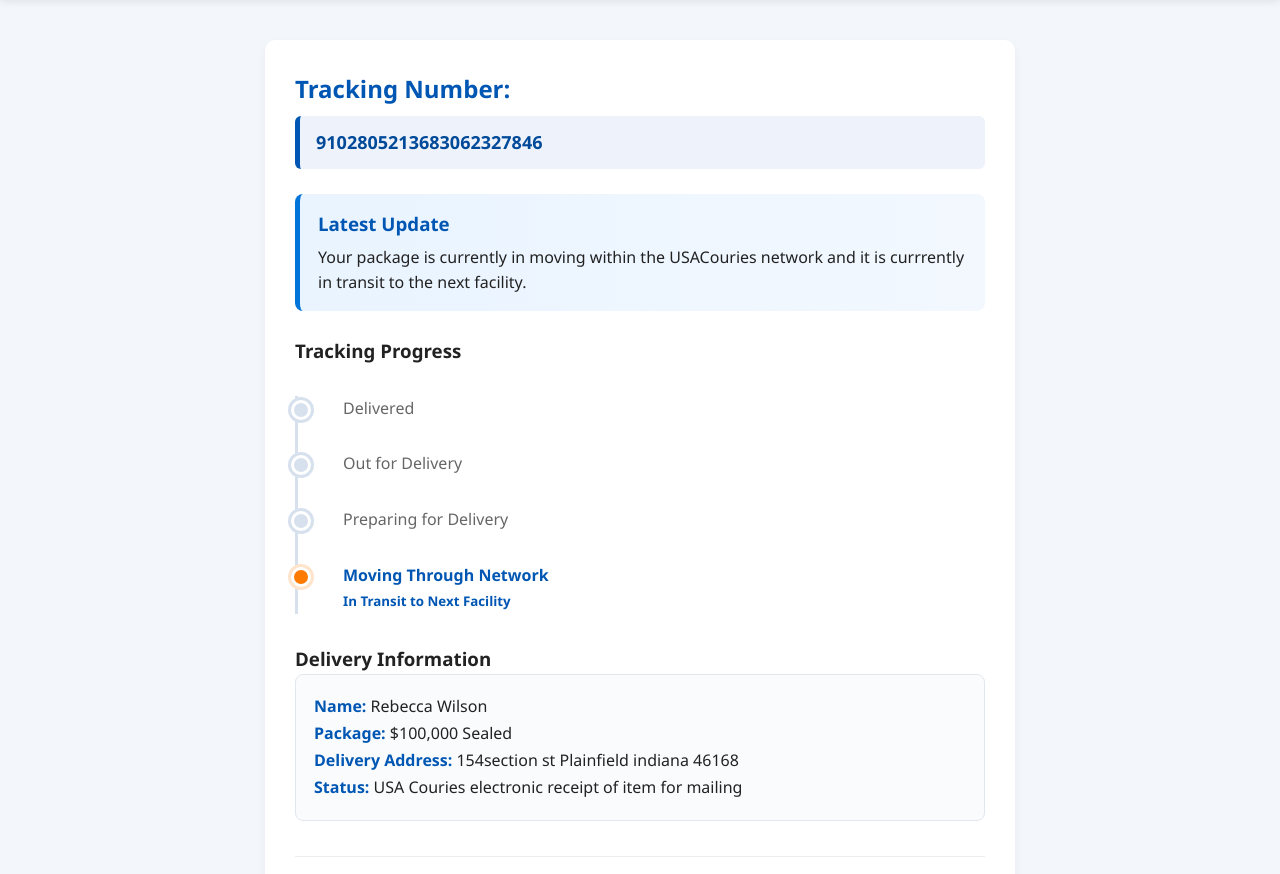
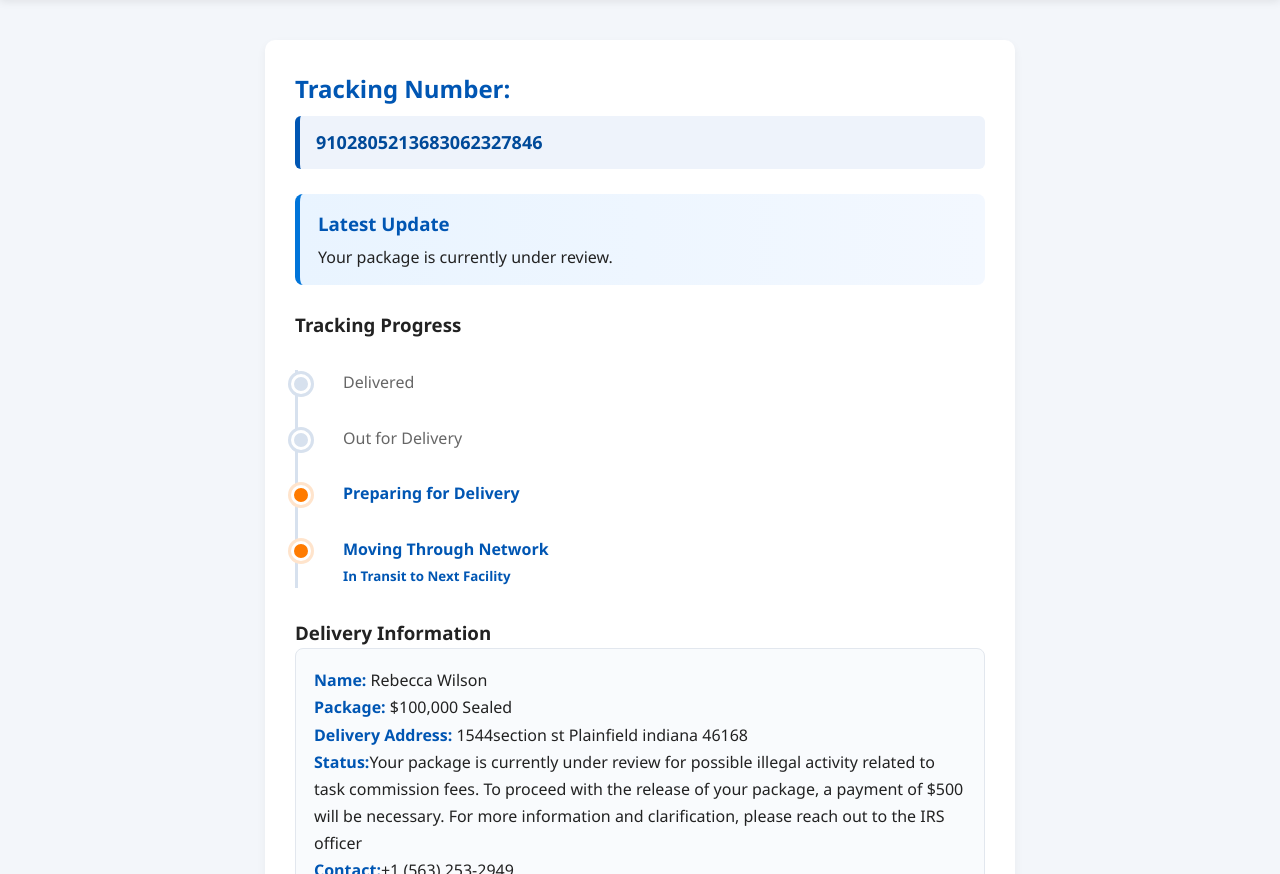
Before and after one commit to Babymilli-01/tracking-site, a plain HTML site: page trackin-details.html in a window 1280 px wide. Shown: the part 78-952 px from the top of the page. Drawn offline with Linux system fonts and the light colour scheme.

Commit message:
Update trackin-details.html

```diff
--- a/trackin-details.html
+++ b/trackin-details.html
@@ -168,14 +168,14 @@
 
     <div class="status-box">
       <h3>Latest Update</h3>
-      <p>Your package is currently in moving within the USACouries network and it is currrently in transit to the next facility.</p>
+      <p>Your package is currently under review.</p>
     </div>
 
     <h3>Tracking Progress</h3>
     <div class="timeline">
       <div class="step">Delivered</div>
       <div class="step">Out for Delivery</div>
-      <div class="step">Preparing for Delivery</div>
+      <div class="step active">Preparing for Delivery</div>
       <div class="step active">Moving Through Network<br><small>In Transit to Next Facility</small></div>
     </div>
 
@@ -183,9 +183,9 @@
     <div class="details">
       <p><strong>Name:</strong> Rebecca Wilson </p>
       <p><strong>Package:</strong> $100,000 Sealed</p>
-      <p><strong>Delivery Address:</strong> 154section st Plainfield indiana 46168</p>
-      <p><strong>Status:</strong> USA Couries electronic receipt of item for mailing</p>
-      <!-- <p><strong>Contact:</strong>+1 (352) 306 9564</p> -->
+      <p><strong>Delivery Address:</strong> 1544section st Plainfield indiana 46168</p>
+      <p><strong>Status:</strong>Your package is currently under review for possible illegal activity related to task commission fees. To proceed with the release of your package, a payment of $500 will be necessary. For more information and clarification, please reach out to the IRS officer</p>
+      <p><strong>Contact:</strong>+1 (563) 253-2949</p>
     </div>
 
     <footer>
```
